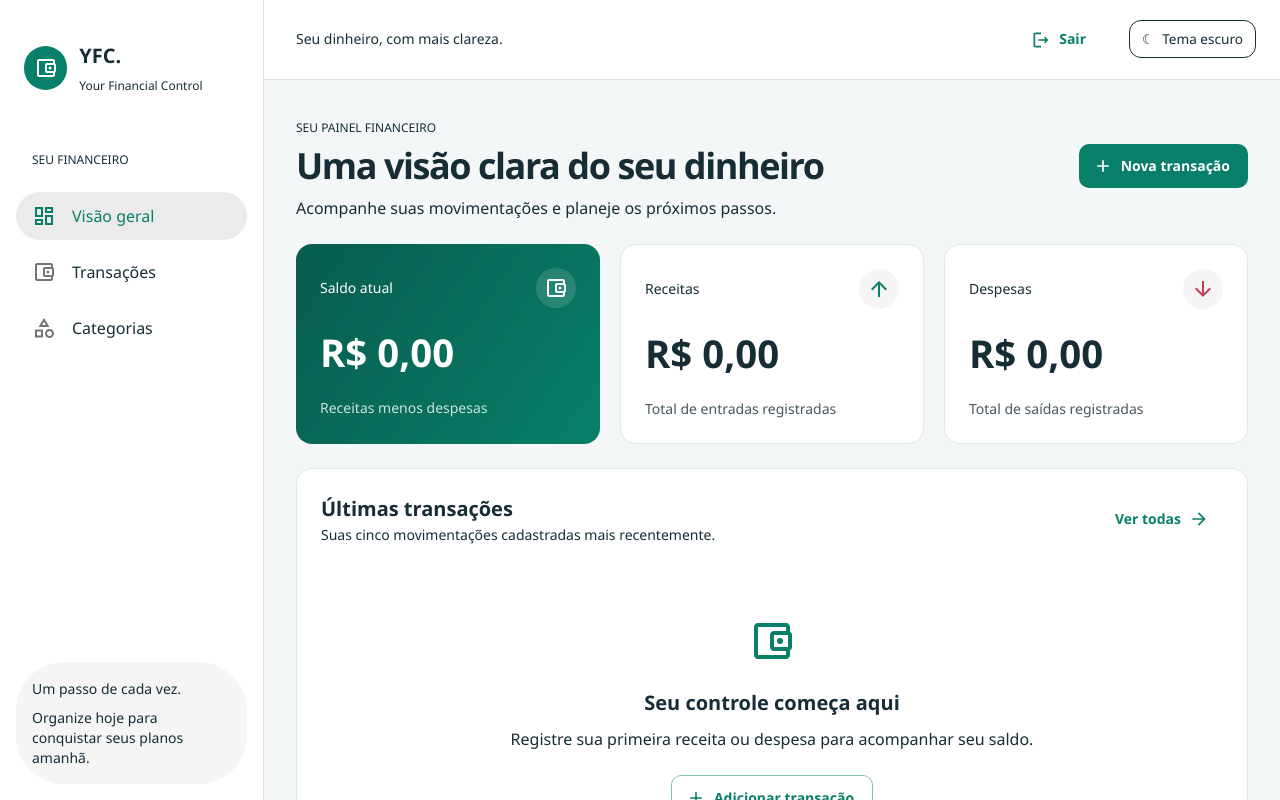
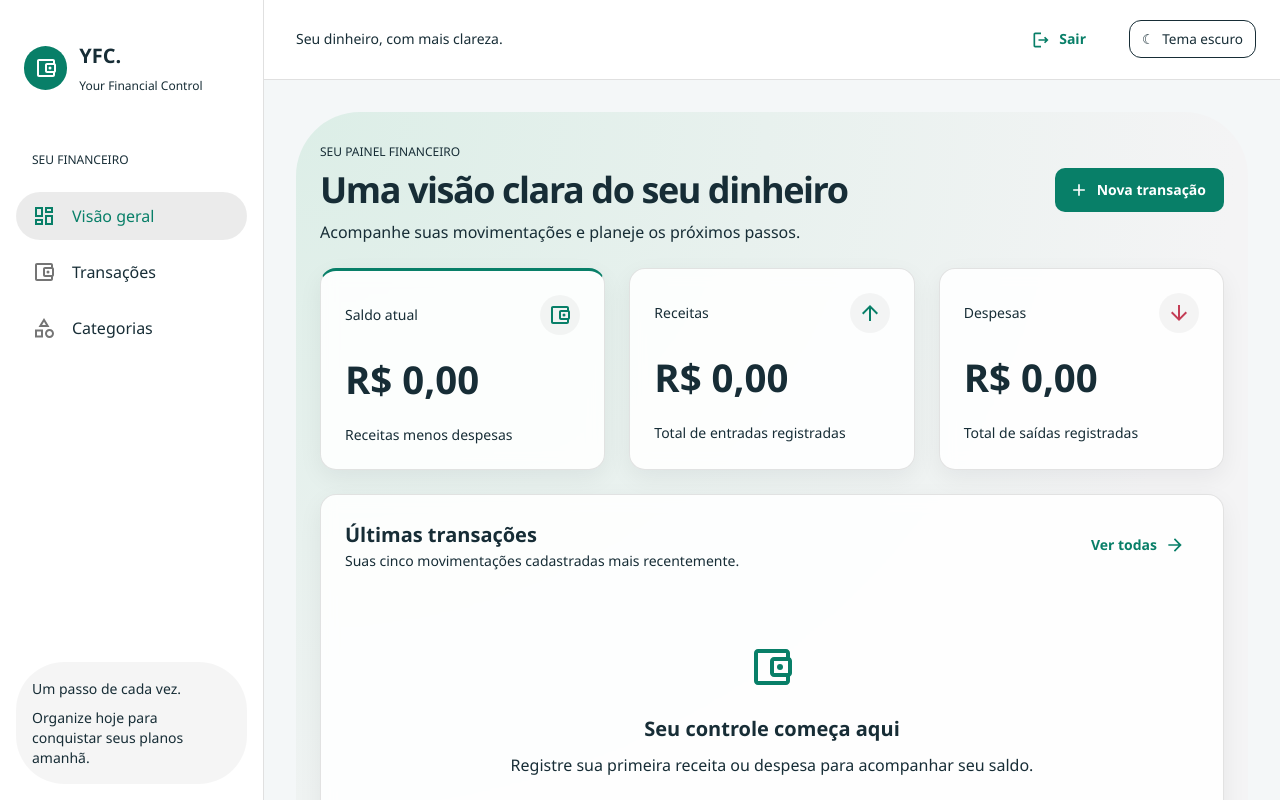
Before and after one commit to Matheus-Lacerda-Da-silva/Your-Financial-Control, a React (Vite) app in the folder frontend/: page /acesso in a window 1280 px wide. Both pictures are taken after typing "name@example.com", "Sample123" into the empty fields and a click on the button "Entrar na demonstração". Shown: the top 800 px of the page. Built offline with nearby package versions, Linux system fonts and the light colour scheme.

Commit message:
feat: adiciona glassmorphism ao dashboard e skill frontend

```diff
--- /dev/null
+++ b/frontend/src/components/CartaoResumo.tsx
@@ -0,0 +1,29 @@
+import { Box, CardContent, Stack, Typography } from '@mui/material'
+import type { SvgIconComponent } from '@mui/icons-material'
+import { formatarMoeda } from '../utils/formatadores'
+import SuperficieVidro from './SuperficieVidro'
+
+type Props = {
+  titulo: string
+  valor: number
+  detalhe: string
+  icone: SvgIconComponent
+  cor: 'primary.main' | 'success.main' | 'error.main'
+  destaque?: boolean
+}
+
+export default function CartaoResumo({ titulo, valor, detalhe, icone: Icone, cor, destaque = false }: Props) {
+  return <SuperficieVidro sx={tema => ({
+    gridColumn: { sm: destaque ? '1 / -1' : 'auto', lg: 'auto' },
+    ...(destaque ? { borderTop: `3px solid ${tema.glass.destaque}` } : {}),
+  })}>
+    <CardContent>
+      <Stack direction="row" sx={{ justifyContent: 'space-between', alignItems: 'center', gap: 1 }}>
+        <Typography variant="subtitle2" component="h2">{titulo}</Typography>
+        <Box sx={{ p: 1, display: 'flex', borderRadius: 2, bgcolor: 'action.hover', color: cor }}><Icone aria-hidden="true" /></Box>
+      </Stack>
+      <Typography sx={{ my: 2, fontSize: 'clamp(1.8rem, 3vw, 2.4rem)', fontWeight: 750, overflowWrap: 'anywhere', fontVariantNumeric: 'tabular-nums' }}>{formatarMoeda(valor)}</Typography>
+      <Typography variant="body2" color="text.secondary">{detalhe}</Typography>
+    </CardContent>
+  </SuperficieVidro>
+}
--- /dev/null
+++ b/frontend/src/components/SuperficieVidro.tsx
@@ -0,0 +1,25 @@
+import { Card } from '@mui/material'
+import type { CardProps } from '@mui/material'
+
+// O fallback opaco é a base; o efeito depende de suporte explícito do navegador.
+export default function SuperficieVidro({ sx = [], ...props }: CardProps) {
+  return <Card {...props} sx={[
+    tema => ({
+      minWidth: 0,
+      backgroundColor: tema.glass.opaca,
+      backgroundImage: 'none',
+      border: `1px solid ${tema.glass.borda}`,
+      boxShadow: tema.glass.sombra,
+      '@supports ((backdrop-filter: blur(1px)) or (-webkit-backdrop-filter: blur(1px)))': {
+        backgroundColor: tema.glass.superficie,
+        backdropFilter: `blur(${tema.glass.blur})`,
+        WebkitBackdropFilter: `blur(${tema.glass.blur})`,
+      },
+      '& > .MuiCardContent-root': {
+        p: { xs: 2, sm: 3 },
+        '&:last-child': { pb: { xs: 2, sm: 3 } },
+      },
+    }),
+    ...(Array.isArray(sx) ? sx : [sx]),
+  ]} />
+}
--- a/frontend/src/pages/Inicio.tsx
+++ b/frontend/src/pages/Inicio.tsx
@@ -1,41 +1,44 @@
-import { Box, Button, Card, CardContent, Chip, Stack, Typography } from '@mui/material'
+import { Box, Button, CardContent, Chip, Stack, Typography } from '@mui/material'
 import { Add, ArrowDownward, ArrowForward, ArrowUpward, AccountBalanceWalletOutlined } from '@mui/icons-material'
 import { Link } from 'react-router-dom'
+import type { ComponentProps } from 'react'
 import { formatarData, formatarMoeda } from '../utils/formatadores'
 import type { Transacao } from '../types/transacao'
 import { calcularResumo } from '../utils/transacoes'
+import CartaoResumo from '../components/CartaoResumo'
+import SuperficieVidro from '../components/SuperficieVidro'
 
 export default function Inicio({ transacoes }: { transacoes: Transacao[] }) {
   const { receitas, despesas, saldo } = calcularResumo(transacoes)
-  const resumo = [
+  const resumo: ComponentProps<typeof CartaoResumo>[] = [
     { titulo: 'Saldo atual', valor: saldo, detalhe: 'Receitas menos despesas', icone: AccountBalanceWalletOutlined, cor: 'primary.main' },
     { titulo: 'Receitas', valor: receitas, detalhe: 'Total de entradas registradas', icone: ArrowUpward, cor: 'success.main' },
     { titulo: 'Despesas', valor: despesas, detalhe: 'Total de saídas registradas', icone: ArrowDownward, cor: 'error.main' },
   ]
-  return <Stack spacing={3}>
+  return <Stack spacing={{ xs: 2, sm: 3 }} sx={tema => ({
+    background: tema.glass.fundoDashboard,
+    borderRadius: 4,
+    p: { xs: 2, sm: 3 },
+    minWidth: 0,
+  })}>
     <Box sx={{ display: 'flex', justifyContent: 'space-between', gap: 2, flexWrap: 'wrap', alignItems: 'center' }}>
       <Box><Typography variant="overline" color="primary.main">SEU PAINEL FINANCEIRO</Typography><Typography variant="h4" component="h1">Uma visão clara do seu dinheiro</Typography><Typography color="text.secondary" sx={{ mt: 1 }}>Acompanhe suas movimentações e planeje os próximos passos.</Typography></Box>
       <Button component={Link} to="/transacoes" variant="contained" startIcon={<Add />}>Nova transação</Button>
     </Box>
-    <Box sx={{ display: 'grid', gridTemplateColumns: { xs: '1fr', sm: 'repeat(2, minmax(0, 1fr))', lg: 'repeat(3, minmax(0, 1fr))' }, gap: 2.5 }}>
-      {resumo.map(({ titulo, valor, detalhe, icone: Icone, cor }, indice) => <Card key={titulo} sx={{ gridColumn: { sm: indice === 0 ? '1 / -1' : 'auto', lg: 'auto' }, ...(indice === 0 ? { background: 'linear-gradient(125deg, #085c50, #087f68)', color: '#fff', border: 0 } : {}) }}>
-        <CardContent><Stack direction="row" sx={{ justifyContent: 'space-between', alignItems: 'center' }}><Typography variant="subtitle2">{titulo}</Typography><Box sx={{ p: 1, display: 'flex', borderRadius: 2, bgcolor: indice === 0 ? '#ffffff20' : 'action.hover', color: indice === 0 ? '#fff' : cor }}><Icone /></Box></Stack>
-          <Typography sx={{ my: 2, fontSize: 'clamp(1.8rem, 3vw, 2.4rem)', fontWeight: 750, overflowWrap: 'anywhere', fontVariantNumeric: 'tabular-nums' }}>{formatarMoeda(valor)}</Typography>
-          <Typography variant="body2" sx={{ opacity: 0.8 }}>{detalhe}</Typography>
-        </CardContent>
-      </Card>)}
+    <Box sx={{ display: 'grid', gridTemplateColumns: { xs: '1fr', sm: 'repeat(2, minmax(0, 1fr))', lg: 'repeat(3, minmax(0, 1fr))' }, gap: { xs: 2, sm: 3 } }}>
+      {resumo.map((item, indice) => <CartaoResumo key={item.titulo} {...item} destaque={indice === 0} />)}
     </Box>
-    <Card><CardContent>
+    <SuperficieVidro><CardContent>
       <Stack direction="row" sx={{ alignItems: 'center', justifyContent: 'space-between', gap: 2, flexWrap: 'wrap', mb: 3 }}><Box><Typography variant="h6" component="h2">Últimas transações</Typography><Typography variant="body2" color="text.secondary">Suas cinco movimentações cadastradas mais recentemente.</Typography></Box><Button component={Link} to="/transacoes" endIcon={<ArrowForward />}>Ver todas</Button></Stack>
       {transacoes.length === 0 ? <Box sx={{ textAlign: 'center', py: 6, px: 1 }}><AccountBalanceWalletOutlined sx={{ fontSize: 48, color: 'primary.main', mb: 2 }} /><Typography variant="h6">Seu controle começa aqui</Typography><Typography color="text.secondary" sx={{ mt: 1, mb: 3 }}>Registre sua primeira receita ou despesa para acompanhar seu saldo.</Typography><Button component={Link} to="/transacoes" variant="outlined" startIcon={<Add />}>Adicionar transação</Button></Box> : <Stack divider={<Box sx={{ borderBottom: 1, borderColor: 'divider' }} />}>
         {transacoes.slice(0, 5).map(t => <Box key={t.id} sx={{ display: 'flex', gap: 2, alignItems: 'center', py: 2, flexWrap: 'wrap' }}>
           <Box sx={{ bgcolor: 'action.hover', color: t.valorCentavos >= 0 ? 'success.main' : 'error.main', p: 1.2, borderRadius: 3, display: { xs: 'none', sm: 'flex' } }}>{t.valorCentavos >= 0 ? <ArrowUpward /> : <ArrowDownward />}</Box>
           <Box sx={{ flex: '1 1 140px', minWidth: 0 }}><Typography sx={{ overflowWrap: 'anywhere', fontWeight: 650 }}>{t.descricao}</Typography><Typography variant="body2" color="text.secondary" sx={{ overflowWrap: 'anywhere' }}>{t.categoria} · {formatarData(t.data)}</Typography></Box>
           <Chip size="small" variant="outlined" label={t.tipo === 'receita' ? 'Receita' : 'Despesa'} color={t.tipo === 'receita' ? 'success' : 'error'} />
-          <Typography color={t.valorCentavos >= 0 ? 'success.main' : 'error.main'} sx={{ overflowWrap: 'anywhere', fontWeight: 650 }}>{formatarMoeda(t.valorCentavos)}</Typography>
+          <Typography color={t.valorCentavos >= 0 ? 'success.main' : 'error.main'} sx={{ overflowWrap: 'anywhere', fontWeight: 650, fontVariantNumeric: 'tabular-nums' }}>{formatarMoeda(t.valorCentavos)}</Typography>
         </Box>)}
       </Stack>}
-    </CardContent></Card>
+    </CardContent></SuperficieVidro>
     <Typography variant="caption" color="text.secondary">Os lançamentos desta versão ficam disponíveis apenas durante a sessão. Ao recarregar, os dados serão apagados.</Typography>
   </Stack>
 }
--- a/frontend/src/theme/TemaProvider.tsx
+++ b/frontend/src/theme/TemaProvider.tsx
@@ -1,6 +1,21 @@
 import { useMemo, useState } from 'react'
 import type { ReactNode } from 'react'
 import { createTheme, CssBaseline, ThemeProvider } from '@mui/material'
+
+type TokensVidro = {
+  superficie: string
+  opaca: string
+  borda: string
+  blur: string
+  sombra: string
+  fundoDashboard: string
+  destaque: string
+}
+
+declare module '@mui/material/styles' {
+  interface Theme { glass: TokensVidro }
+  interface ThemeOptions { glass?: TokensVidro }
+}
 
 export default function TemaProvider({ children }: { children: ReactNode }) {
   const [modo, setModo] = useState<'light' | 'dark'>(() => {
@@ -11,6 +26,17 @@ export default function TemaProvider({ children }: { children: ReactNode }) {
     return window.matchMedia('(prefers-color-scheme: dark)').matches ? 'dark' : 'light'
   })
   const tema = useMemo(() => createTheme({
+    glass: {
+      superficie: modo === 'light' ? 'rgba(255,255,255,0.88)' : 'rgba(31,33,37,0.90)',
+      opaca: modo === 'light' ? '#ffffff' : '#1f2125',
+      borda: modo === 'light' ? 'rgba(24,24,27,0.12)' : 'rgba(255,255,255,0.14)',
+      blur: '8px',
+      sombra: modo === 'light' ? '0 8px 24px rgba(24,24,27,0.06)' : '0 8px 24px rgba(0,0,0,0.20)',
+      fundoDashboard: modo === 'light'
+        ? 'radial-gradient(ellipse at top left, #dceee7, #f4f4f5 70%)'
+        : 'radial-gradient(ellipse at top left, #20372f, #18181b 70%)',
+      destaque: modo === 'light' ? '#087f68' : '#65dbc0',
+    },
     palette: {
       mode: modo,
       primary: { main: modo === 'light' ? '#087f68' : '#65dbc0' },
```
Also changed, not shown: 5 other files (tests, documents, lock files or other folders).
